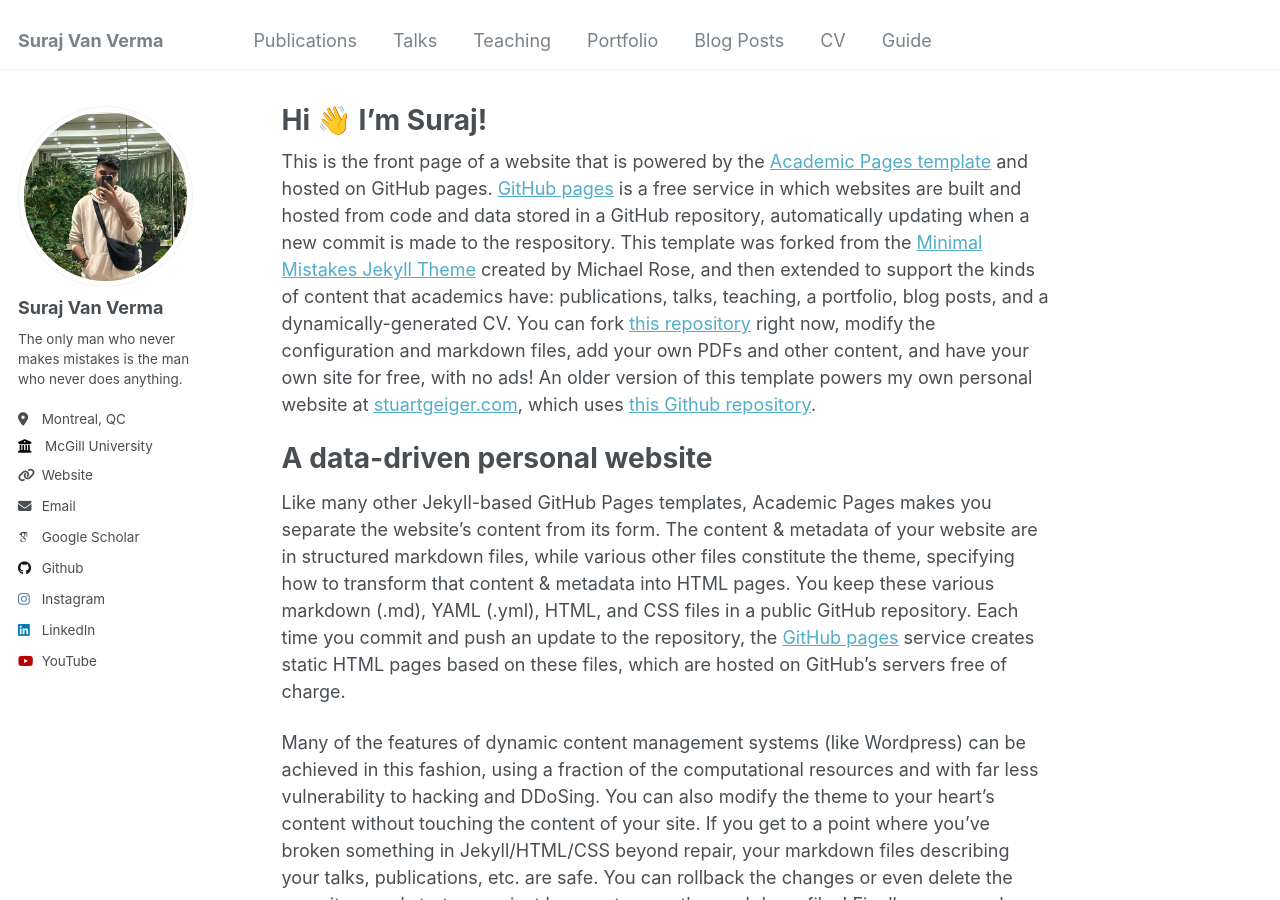
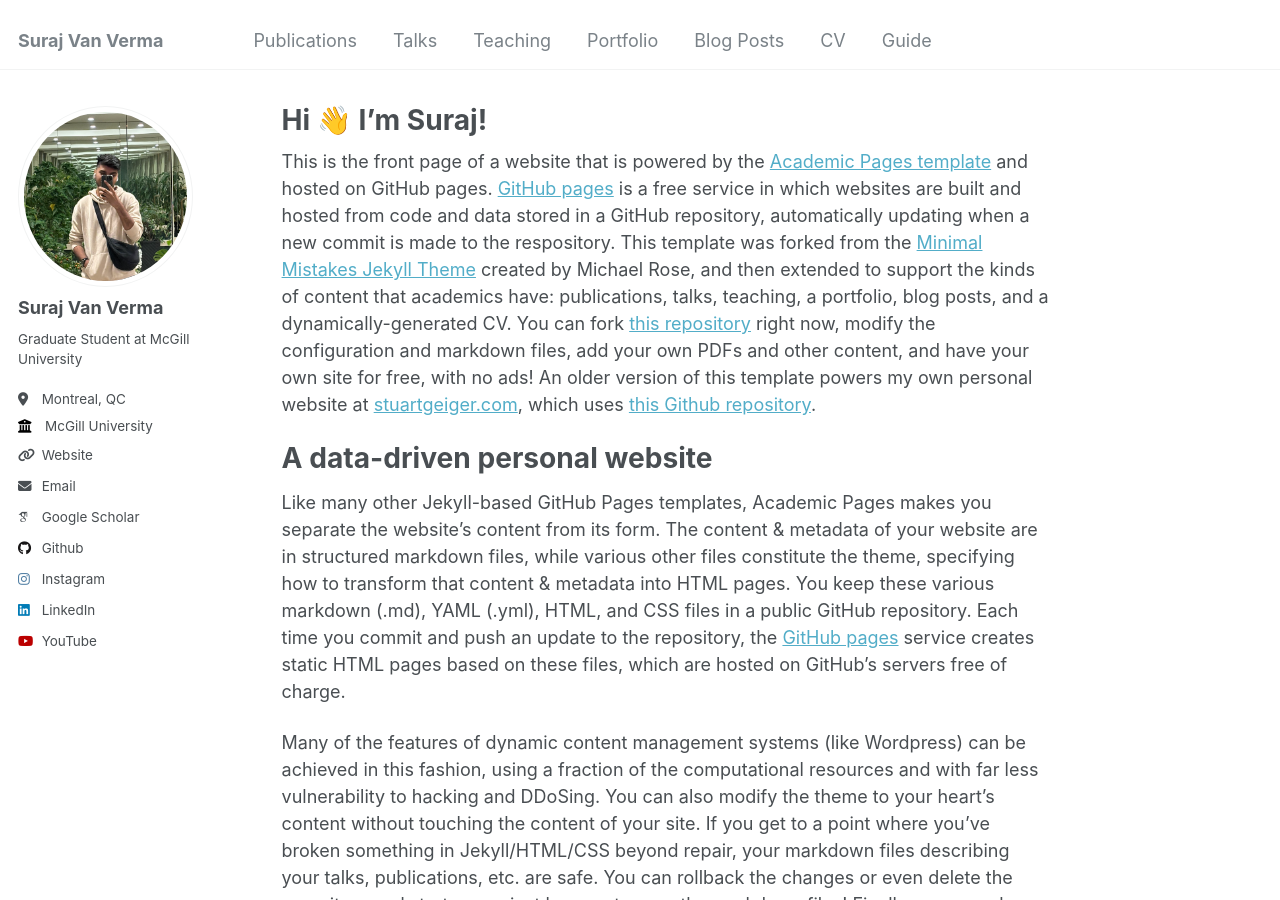
Before and after one commit to bythebug/bythebug.github.io, a Jekyll site: the page built from _pages/about.md, in a window 1280 px wide and 900 px high. Built offline with Jekyll 4.4.1, drawn with Linux system fonts in a browser that asks for light colours; some web fonts are replaced.

Commit message:
Minor Update

```diff
--- a/_config.yml
+++ b/_config.yml
@@ -24,7 +24,7 @@
   avatar           : "profile.png"
   name             : "Suraj Van Verma"
   # pronouns         : "he/him"
-  bio              : "The only man who never makes mistakes is the man who never does anything."
+  bio              : "Graduate Student at McGill University"
   location         : "Montreal, QC"
   employer         : "McGill University"
   uri              : "https://bythebug.github.io" # Used for author profile link
```
